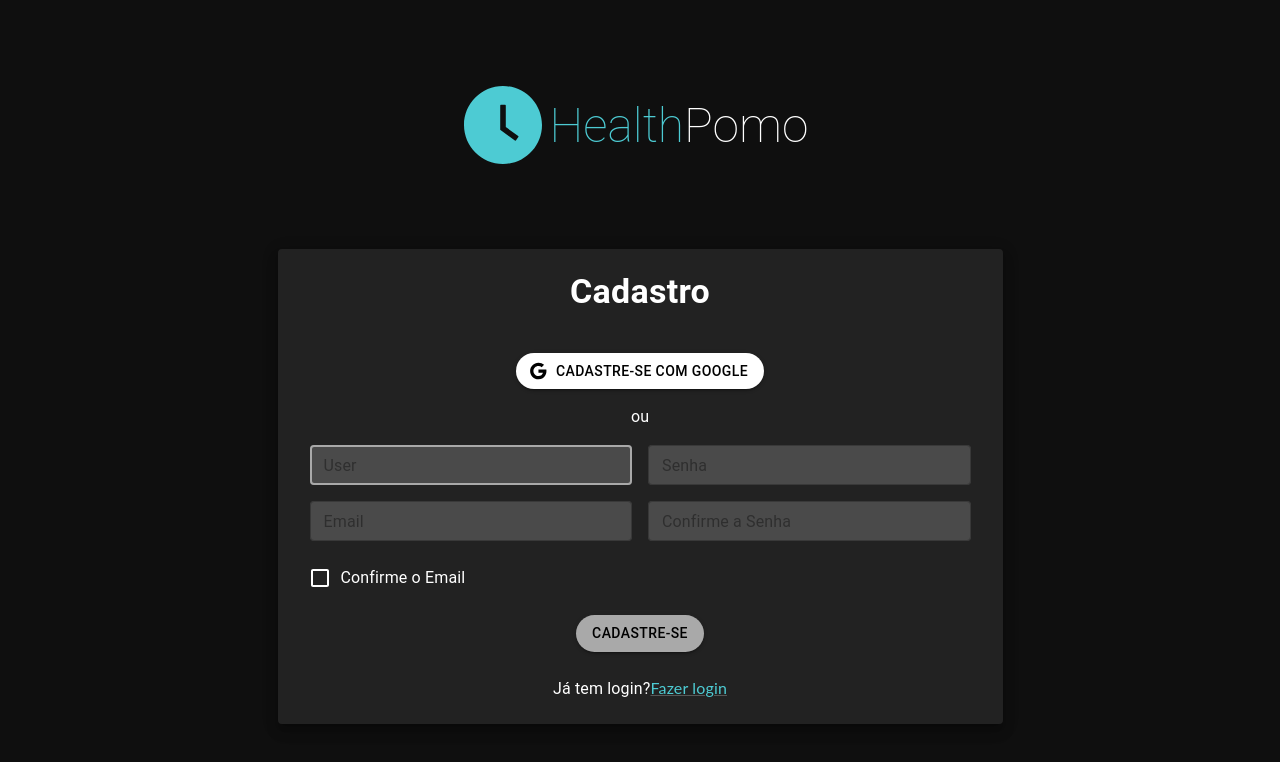
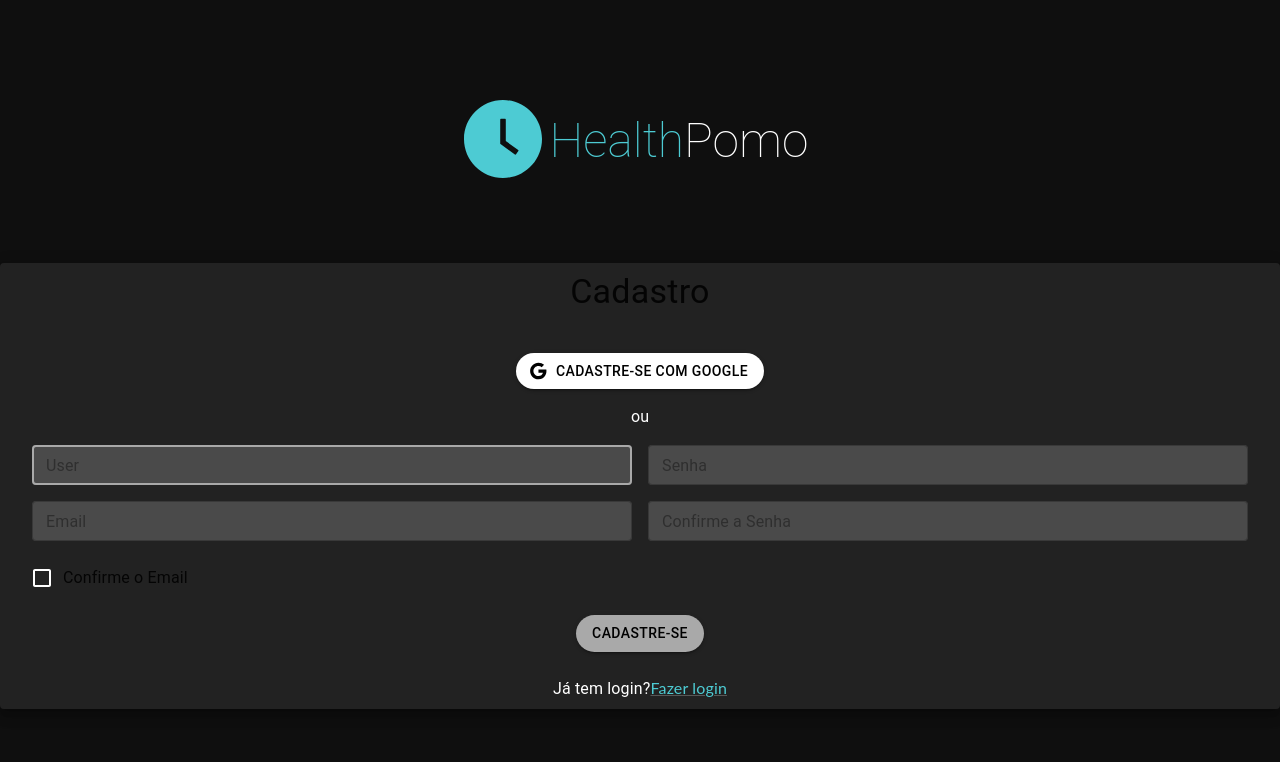
Before and after one commit to jGledsonSilva/Projeto_POO, a React (Vite) app: page /cadastrar in a window 1280 px wide. Shown: the top 762 px of the page. Built offline with nearby package versions, Linux system fonts and the light colour scheme.

Commit message:
feature: atualizando estilo

```diff
--- a/src/pages/Cadastro/styles.js
+++ b/src/pages/Cadastro/styles.js
@@ -17,8 +17,6 @@
 }
 
 const paper = {
-    height: '475px',
-    width: '725px',
     display: 'flex',
     flexDirection: 'column',
     alignItems: 'center',
@@ -27,8 +25,14 @@
     backgroundColor: '#222222',
 }
 
-const h1 = {
+const title = {
     fontWeight: "700",
+    color: '#ffffff'
+}
+
+
+const a = {
+    fontWeight: "500",
     color: '#ffffff'
 }
 
@@ -53,7 +57,8 @@
     logoTitle,
     background,
     button,
+    title,
     paper,
     box,
-    h1,
+    a,
 }
```
